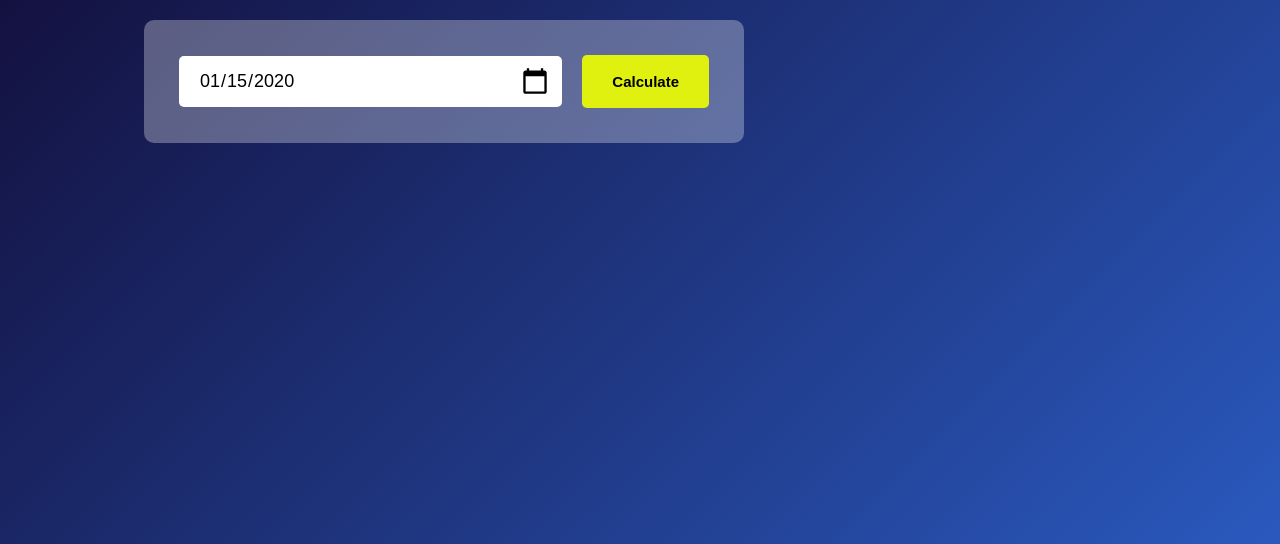
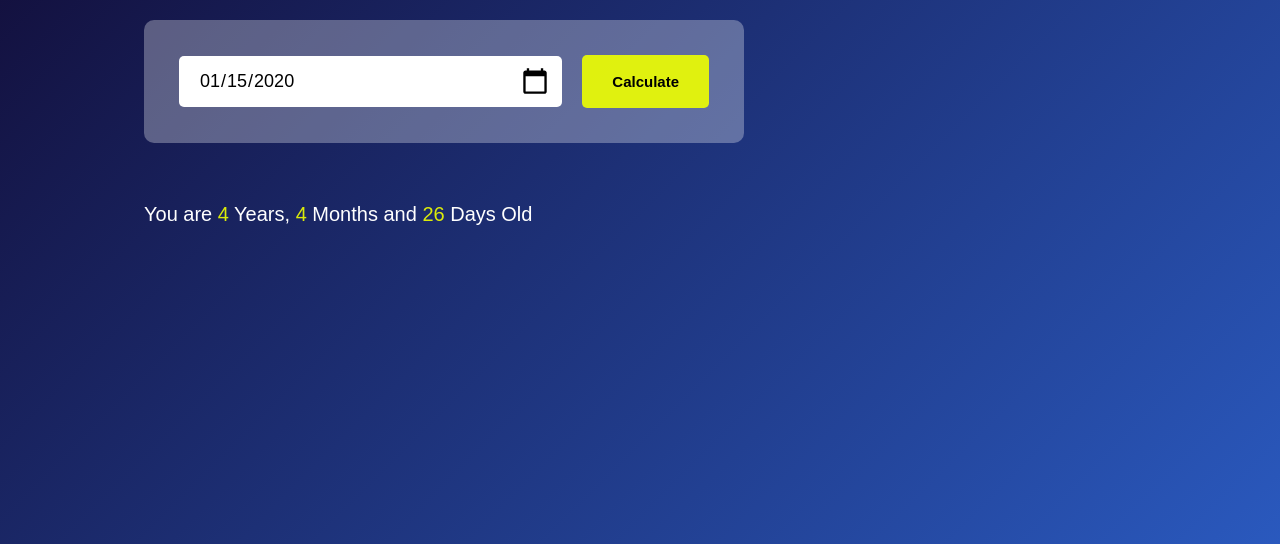
Before and after one commit to Pasiduchamod/Age-Calculator, a plain HTML site: page index.html in a window 1280 px wide. Both pictures are taken after typing "2020-01-15" into the empty fields and a click on the button "Calculate". Shown: the part 256-800 px from the top of the page. Drawn offline with Linux system fonts and the light colour scheme.

Commit message:
project completed

```diff
--- a/index.html
+++ b/index.html
@@ -9,9 +9,11 @@
                 <h1>Age <span>Calculator</span></h1>
                 <div class="input-box">
                     <input type="date" id="date">
-                    <button>Calculate</button>
+                    <button onclick="calculateAge()">Calculate</button>
                 </div>
+                <p id="result"></p>
             </div>
         </div>
+        <script src="/script.js"></script>
     </body>
 </html>
--- a/script.js
+++ b/script.js
@@ -0,0 +1,44 @@
+let userInput = document.getElementById("date");
+userInput.max = new Date().toISOString().split("T")[0];
+let result = document.getElementById("result");
+
+function calculateAge(){
+    let birthDate = new Date(userInput.value);
+
+    let d1 = birthDate.getDate();
+    let m1 = birthDate.getMonth()+1;
+    let y1 = birthDate.getFullYear();
+
+    let today = new Date();
+
+    let d2 = today.getDate();
+    let m2 = today.getMonth()+1;
+    let y2 = today.getFullYear();
+
+    let d3,m3,y3;
+
+    y3=y2-y1;
+
+    if(m2>=m1){
+        m3 = m2-m1;
+    }else{
+        y3--;
+        m3 = 12+m2-m1;
+    }
+
+    if(d2>d1){
+        d3=d2-d1;
+    }else{
+        m3--;
+        d3 = getDaysofMonth(y1,m1) + d2 -d1;
+    }
+    if(m3<0){
+        m3 = 11;
+        y3--;
+    }
+    result.innerHTML = `You are <span>${y3}</span> Years, <span>${m3}</span> Months and <span>${d3}</span> Days Old`
+}
+
+function getDaysofMonth(year, month){
+    return new Date(year,month,0).getDate();
+}
--- a/style.css
+++ b/style.css
@@ -72,3 +72,10 @@ body{
     background-position: calc(100% - 10px);
     background-size: 30px;
 }
+#result{
+    font-size: 20px;
+    margin-top: 60px;
+}
+#result span{
+    color: rgba(238, 255, 0, 0.904);
+}
```
